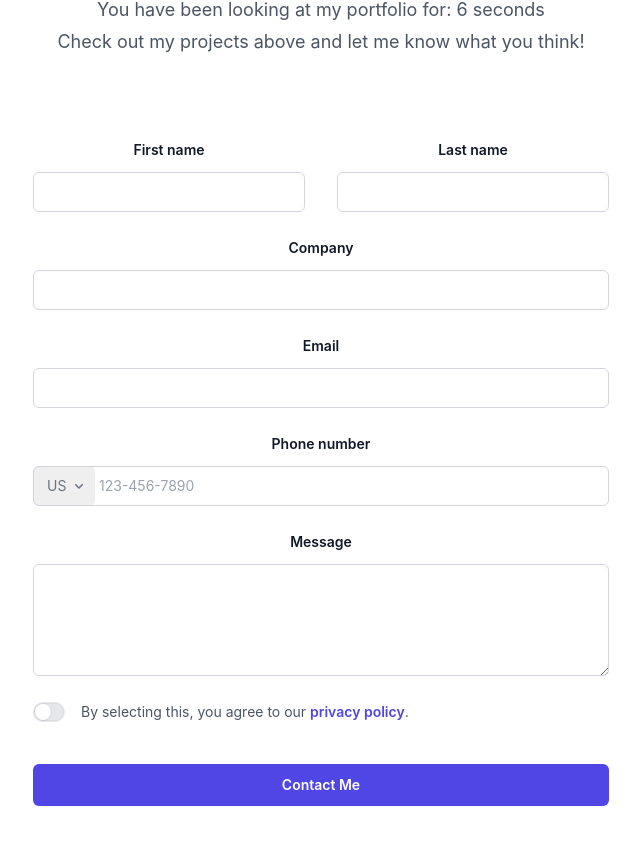
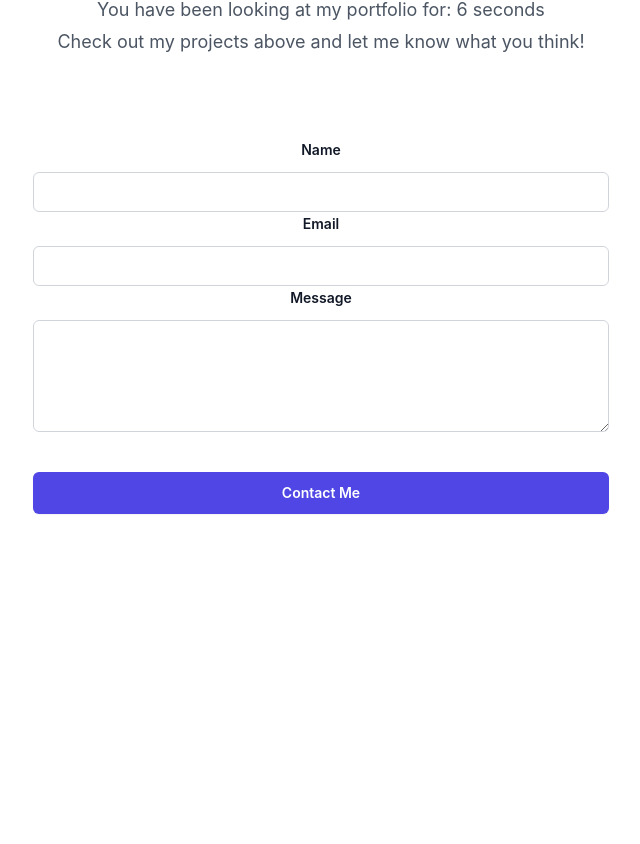
Before and after one commit to aaronfnp/anp_website_2025, a React (Vite) app: page / in a window 1280 px wide. Shown: the part 2479-3323 px from the top of the page, without its empty margins (319-959 px from the left). After the commit the page ends 3153 px from the top, so only its background shows below. Built offline with nearby package versions, Linux system fonts and the light colour scheme.

Commit message:
contact reduced
- Made contact form smaller by reducing sections
- Changed confirmation dialogue to just confirm
-- Changed icon to be green + chat bubble instead of warning

```diff
--- a/src/components/contact.jsx
+++ b/src/components/contact.jsx
@@ -1,13 +1,10 @@
 "use client";
 
 import { useState } from "react";
-import { ChevronDownIcon } from "@heroicons/react/16/solid";
-import { Field, Label, Switch } from "@headlessui/react";
 import Timer from "./timer";
 import DialogWindow from "./dialog";
 
 export default function Contact() {
-  const [agreed, setAgreed] = useState(false);
   const [isSubmittingDialog, setIsSubmittingDialog] = useState(false);
 
   return (
@@ -33,54 +30,20 @@ export default function Contact() {
         method="POST"
         className="mx-auto mt-16 max-w-xl sm:mt-20"
       >
-        <div className="grid grid-cols-1 gap-x-8 gap-y-6 sm:grid-cols-2">
+        <div className="sm:col-span-2">
           <div>
             <label
-              htmlFor="first-name"
+              htmlFor="name"
               className="block text-sm/6 font-semibold text-gray-900"
             >
-              First name
+              Name
             </label>
             <div className="mt-2.5">
               <input
-                id="first-name"
-                name="first-name"
+                id="name"
+                name="name"
                 type="text"
-                autoComplete="given-name"
-                className="block w-full rounded-md bg-white px-3.5 py-2 text-base text-gray-900 outline outline-1 -outline-offset-1 outline-gray-300 placeholder:text-gray-400 focus:outline-2 focus:-outline-offset-2 focus:outline-indigo-600"
-              />
-            </div>
-          </div>
-          <div>
-            <label
-              htmlFor="last-name"
-              className="block text-sm/6 font-semibold text-gray-900"
-            >
-              Last name
-            </label>
-            <div className="mt-2.5">
-              <input
-                id="last-name"
-                name="last-name"
-                type="text"
-                autoComplete="family-name"
-                className="block w-full rounded-md bg-white px-3.5 py-2 text-base text-gray-900 outline outline-1 -outline-offset-1 outline-gray-300 placeholder:text-gray-400 focus:outline-2 focus:-outline-offset-2 focus:outline-indigo-600"
-              />
-            </div>
-          </div>
-          <div className="sm:col-span-2">
-            <label
-              htmlFor="company"
-              className="block text-sm/6 font-semibold text-gray-900"
-            >
-              Company
-            </label>
-            <div className="mt-2.5">
-              <input
-                id="company"
-                name="company"
-                type="text"
-                autoComplete="organization"
+                autoComplete="full-name"
                 className="block w-full rounded-md bg-white px-3.5 py-2 text-base text-gray-900 outline outline-1 -outline-offset-1 outline-gray-300 placeholder:text-gray-400 focus:outline-2 focus:-outline-offset-2 focus:outline-indigo-600"
               />
             </div>
@@ -104,43 +67,6 @@ export default function Contact() {
           </div>
           <div className="sm:col-span-2">
             <label
-              htmlFor="phone-number"
-              className="block text-sm/6 font-semibold text-gray-900"
-            >
-              Phone number
-            </label>
-            <div className="mt-2.5">
-              <div className="flex rounded-md bg-white outline outline-1 -outline-offset-1 outline-gray-300 has-[input:focus-within]:outline-2 has-[input:focus-within]:-outline-offset-2 has-[input:focus-within]:outline-indigo-600">
-                <div className="grid shrink-0 grid-cols-1 focus-within:relative">
-                  <select
-                    id="country"
-                    name="country"
-                    autoComplete="country"
-                    aria-label="Country"
-                    className="col-start-1 row-start-1 w-full appearance-none rounded-md py-2 pl-3.5 pr-7 text-base text-gray-500 placeholder:text-gray-400 focus:outline focus:outline-2 focus:-outline-offset-2 focus:outline-indigo-600 sm:text-sm/6"
-                  >
-                    <option>US</option>
-                    <option>KR</option>
-                    <option>CA</option>
-                    <option>EU</option>
-                  </select>
-                  <ChevronDownIcon
-                    aria-hidden="true"
-                    className="pointer-events-none col-start-1 row-start-1 mr-2 size-5 self-center justify-self-end text-gray-500 sm:size-4"
-                  />
-                </div>
-                <input
-                  id="phone-number"
-                  name="phone-number"
-                  type="text"
-                  placeholder="123-456-7890"
-                  className="block min-w-0 grow py-1.5 pl-1 pr-3 text-base text-gray-900 placeholder:text-gray-400 focus:outline focus:outline-0 sm:text-sm/6"
-                />
-              </div>
-            </div>
-          </div>
-          <div className="sm:col-span-2">
-            <label
               htmlFor="message"
               className="block text-sm/6 font-semibold text-gray-900"
             >
@@ -156,28 +82,6 @@ export default function Contact() {
               />
             </div>
           </div>
-          <Field className="flex gap-x-4 sm:col-span-2">
-            <div className="flex h-6 items-center">
-              <Switch
-                checked={agreed}
-                onChange={setAgreed}
-                className="group flex w-8 flex-none cursor-pointer rounded-full bg-gray-200 p-px ring-1 ring-inset ring-gray-900/5 transition-colors duration-200 ease-in-out focus-visible:outline focus-visible:outline-2 focus-visible:outline-offset-2 focus-visible:outline-indigo-600 data-[checked]:bg-indigo-600"
-              >
-                <span className="sr-only">Agree to policies</span>
-                <span
-                  aria-hidden="true"
-                  className="size-4 transform rounded-full bg-white shadow-sm ring-1 ring-gray-900/5 transition duration-200 ease-in-out group-data-[checked]:translate-x-3.5"
-                />
-              </Switch>
-            </div>
-            <Label className="text-sm/6 text-gray-600">
-              By selecting this, you agree to our{" "}
-              <a href="#" className="font-semibold text-indigo-600">
-                privacy&nbsp;policy
-              </a>
-              .
-            </Label>
-          </Field>
         </div>
         <div className="mt-10">
           <button
--- a/src/components/dialog.jsx
+++ b/src/components/dialog.jsx
@@ -6,7 +6,7 @@ import {
   DialogPanel,
   DialogTitle,
 } from "@headlessui/react";
-import { ExclamationTriangleIcon } from "@heroicons/react/24/outline";
+import { ChatBubbleLeftEllipsisIcon } from "@heroicons/react/24/outline";
 
 export default function DialogWindow({
   isSubmittingDialog,
@@ -31,10 +31,10 @@ export default function DialogWindow({
           >
             <div className="bg-white px-4 pb-4 pt-5 sm:p-6 sm:pb-4">
               <div className="sm:flex sm:items-start">
-                <div className="mx-auto flex size-12 shrink-0 items-center justify-center rounded-full bg-red-100 sm:mx-0 sm:size-10">
-                  <ExclamationTriangleIcon
+                <div className="mx-auto flex size-12 shrink-0 items-center justify-center rounded-full bg-green-100 sm:mx-0 sm:size-10">
+                  <ChatBubbleLeftEllipsisIcon
                     aria-hidden="true"
-                    className="size-6 text-red-600"
+                    className="size-6 text-green-600"
                   />
                 </div>
                 <div className="mt-3 text-center sm:ml-4 sm:mt-0 sm:text-left">
@@ -46,7 +46,7 @@ export default function DialogWindow({
                   </DialogTitle>
                   <div className="mt-2">
                     <p className="text-sm text-gray-500">
-                      Did you mean to click this? Press confirm to send.
+                      Press confirm to send.
                     </p>
                   </div>
                 </div>
```
